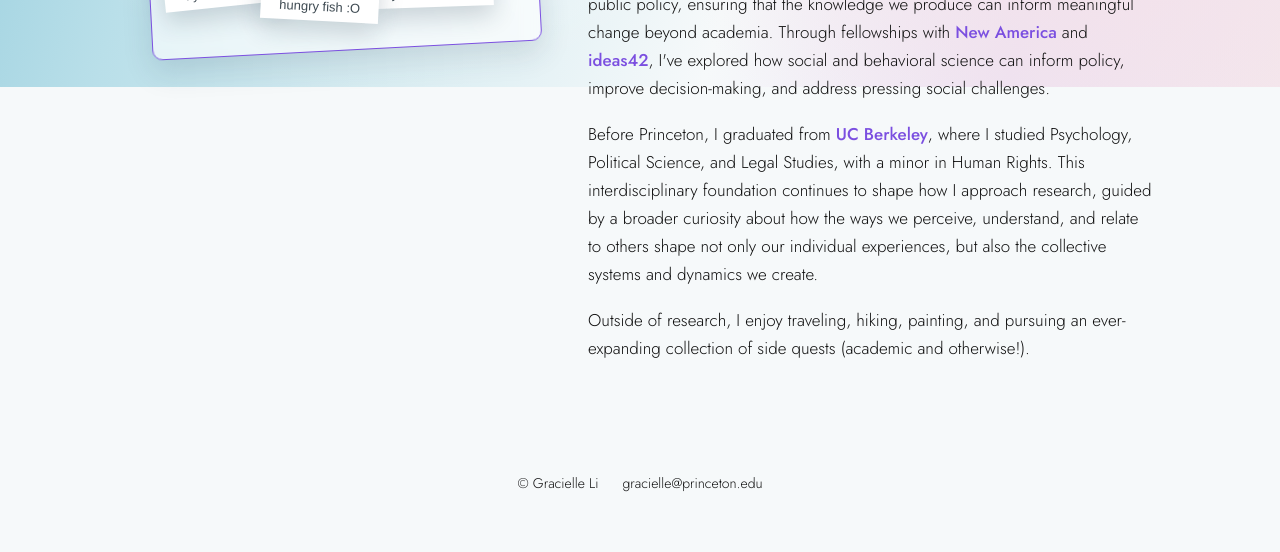
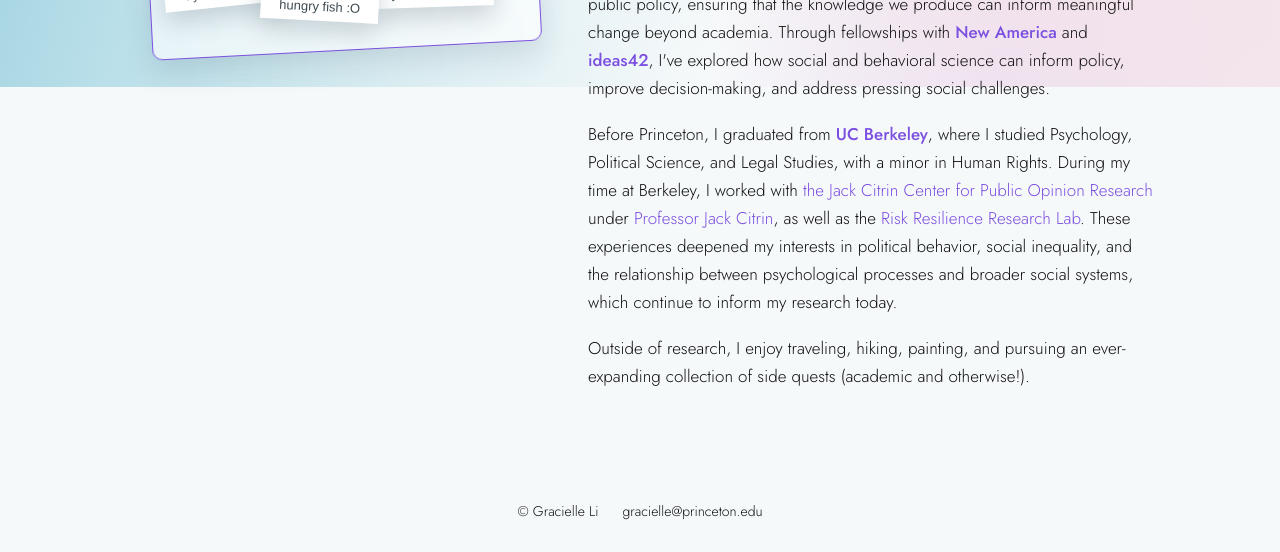
Before and after one commit to gracielleli/gracielleli.github.io, a Jekyll site: the page built from about.html, in a window 1280 px wide, cut to the strip 813-1365 px from the top of the page. Built offline with Jekyll 4.4.1, drawn with Linux system fonts in a browser that asks for light colours; some web fonts are replaced; before the commit the page ends 1336 px from its top, so only the background shows below that.

Commit message:
Update about.html

```diff
--- a/about.html
+++ b/about.html
@@ -35,8 +35,8 @@ nav: about
       My research sits at the intersection of <strong>social cognition, moral psychology, and public opinion</strong>, with a particular focus on person perception, parasocial relationships, and the structural and psychological processes underlying admiration, devotion, and vilification.</p>
     <p>Much of my current work examines perceptions of public figures, from celebrities and influencers to political leaders.
       I explore <strong>(1)</strong> <u>how individuals come to represent larger ideas, values, and identities</u>; <strong>(2)</strong> <u>how these representations shape relational expectations and moral judgments</u>; and <strong>(3)</strong> <u>how epistemic trust and beliefs change when expectations are violated</u>. Across these lines of inquiry, I investigate how individual perceptions and collective dynamics shape one another, contributing to phenomena such as political polarization, misinformation, and social influence.</p>    <p>Central to my approach to research is a commitment to bridging academia and public policy, ensuring that the knowledge we produce can inform meaningful change beyond academia. Through fellowships with <a href="https://www.newamerica.org/" target="_blank" rel="noopener"><strong>New America</strong></a> and <a href="https://www.ideas42.org/" target="_blank" rel="noopener"><strong>ideas42</strong></a>, I've explored how social and behavioral science can inform policy, improve decision-making, and address pressing social challenges.</p>
-    <p>Before Princeton, I graduated from <a href="https://www.berkeley.edu" target="_blank" rel="noopener"><strong>UC Berkeley</strong></a>, where I studied Psychology, Political Science, and Legal Studies, with a minor in Human Rights.
-      This interdisciplinary foundation continues to shape how I approach research, guided by a broader curiosity about how the ways we perceive, understand, and relate to others shape not only our individual experiences, but also the collective systems and dynamics we create.</p>
-    <p>Outside of research, I enjoy traveling, hiking, painting, and pursuing an ever-expanding collection of side quests (academic and otherwise!).</p>
+<p>Before Princeton, I graduated from <a href="https://www.berkeley.edu" target="_blank" rel="noopener"><strong>UC Berkeley</strong></a>, where I studied Psychology, Political Science, and Legal Studies, with a minor in Human Rights.
+During my time at Berkeley, I worked with <a href="https://citrincenter.berkeley.edu/" target="_blank" rel="noopener">the Jack Citrin Center for Public Opinion Research</a> under <a href="https://citrincenter.berkeley.edu/about/" target="_blank" rel="noopener">Professor Jack Citrin</a>, as well as the <a href="https://risk-resilience.berkeley.edu/" target="_blank" rel="noopener">Risk Resilience Research Lab</a>. These experiences deepened my interests in political behavior, social inequality, and the relationship between psychological processes and broader social systems, which continue to inform my research today.</p>
+<p>Outside of research, I enjoy traveling, hiking, painting, and pursuing an ever-expanding collection of side quests (academic and otherwise!).</p>
   </div>
 </section>
```
